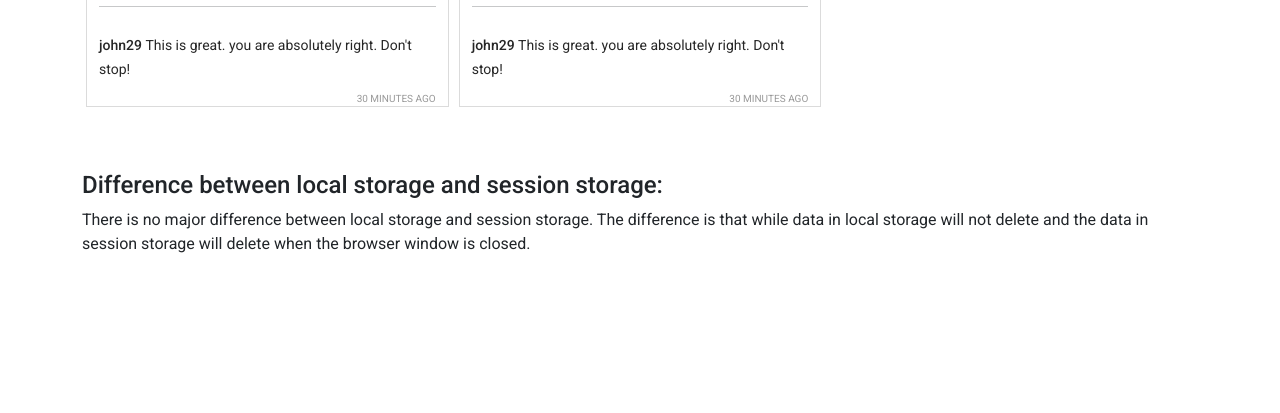
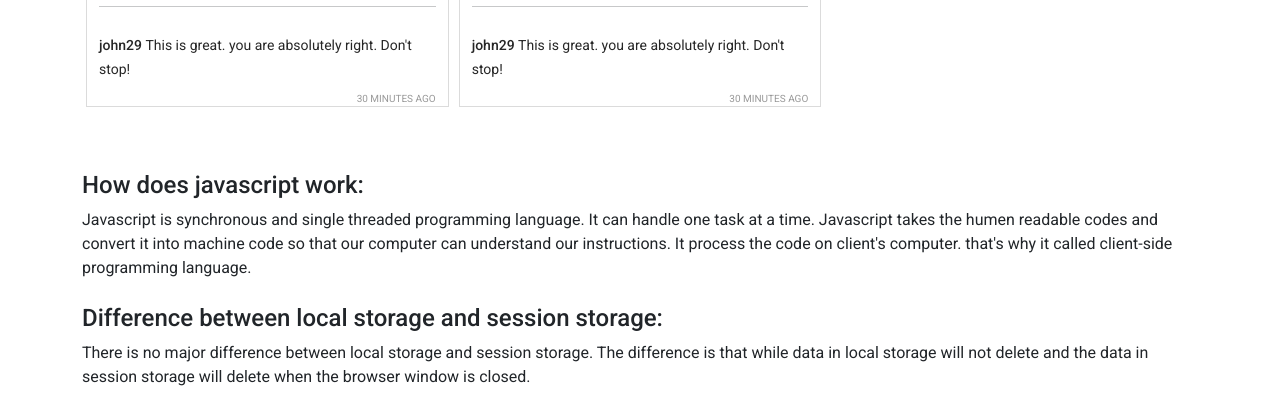
Before and after one commit to riju4350/insta-shohor-4350-Assignment-7, a plain HTML site: page index.html in a window 1280 px wide. Shown: the part 1425-1838 px from the top of the page. Before the commit the page ends 1705 px from the top, so only its background shows below. Drawn offline with nearby package versions, Linux system fonts and the light colour scheme.

Commit message:
another question is added

```diff
--- a/index.html
+++ b/index.html
@@ -92,6 +92,16 @@
     </main>
     <!-- Questions about js -->
     <section id="aboutJs" class="container mt-5">
+      <div>
+        <h4>How does javascript work:</h4>
+        <p>
+          Javascript is synchronous and single threaded programming language. It
+          can handle one task at a time. Javascript takes the humen readable
+          codes and convert it into machine code so that our computer can
+          understand our instructions. It process the code on client's computer.
+          that's why it called client-side programming language.
+        </p>
+      </div>
       <div class="my-4">
         <h4>Difference between local storage and session storage:</h4>
         <p>
```
